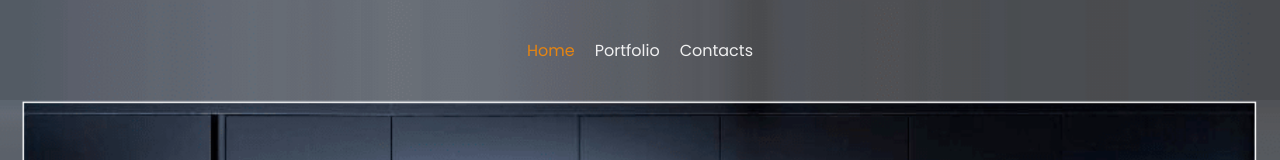
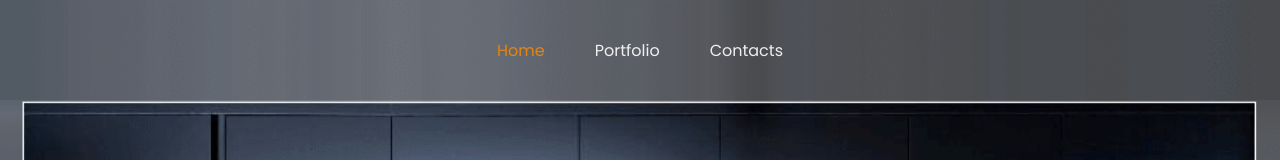
Before and after one commit to IraAkulova/Furniture-for-you, a React (Create React App) app: page / in a window 1280 px wide. Shown: the top 160 px of the page. Built offline with nearby package versions, Linux system fonts and the light colour scheme.

Commit message:
increased gap in nav

```diff
--- a/src/components/sharedLayout/SharedLayout.module.css
+++ b/src/components/sharedLayout/SharedLayout.module.css
@@ -19,7 +19,7 @@
 }
 .navigation{
     display: none;
-    gap: 20px;
+    gap: 30px;
     align-items: center;
     justify-content: space-around;
     top: 0;
@@ -87,6 +87,7 @@ span{
 @media screen and (min-width: 768px) {
   .navigation, .authBtns {
     display: flex;
+    gap: 50px;
   }
   .burgerMenuBtn{
   display: none;
```
